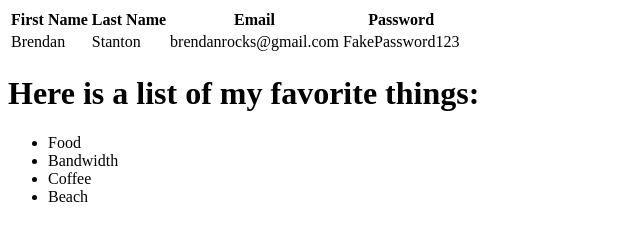
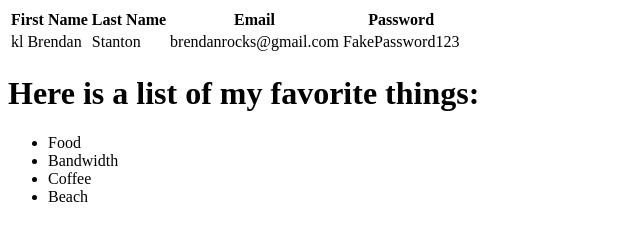
Before and after one commit to jschuster4/Webfun-april-2022, a plain HTML site: page W1D1/Schuster_Joel_FixIndentation2.html in a window 1280 px wide. Shown: the full height of the page, 0-640 px from the left. Drawn offline with Linux system fonts and the light colour scheme.

Commit message:
commit 3:49

```diff
--- a/W1D1/Schuster_Joel_FixIndentation2.html
+++ b/W1D1/Schuster_Joel_FixIndentation2.html
@@ -17,7 +17,7 @@
             </thead>
             <tbody>
                 <tr>
-                    <td>
+                    <td>kl
                         Brendan
                     </td>
                     <td>
```
